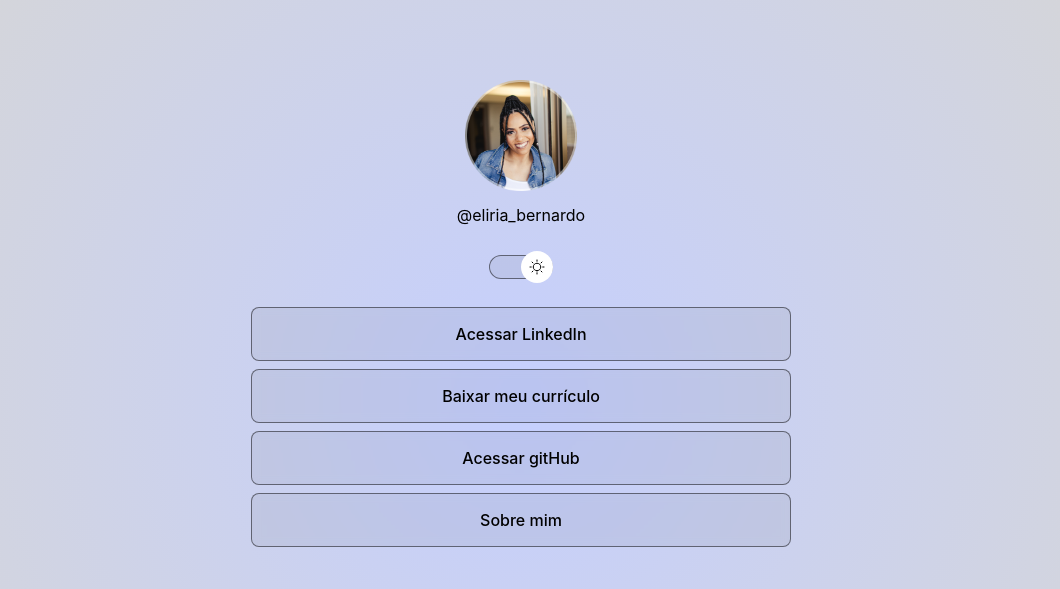
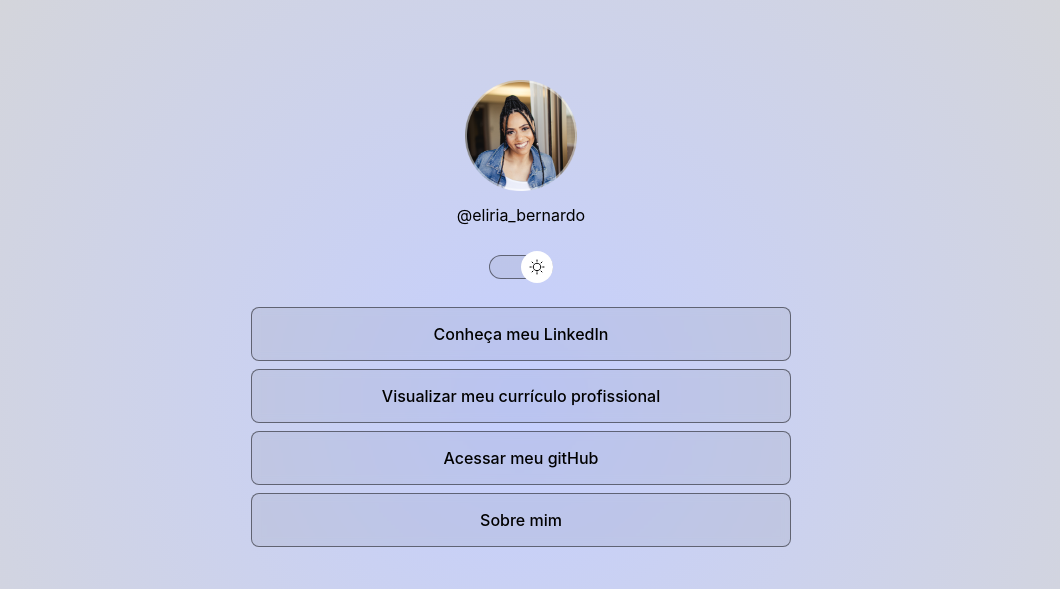
Before and after one commit to eliriamirna/Presentation-links, a plain HTML site: page index.html in a window 1280 px wide. Shown: the top 589 px of the page, without its empty margins (119-1179 px from the left). Drawn offline with nearby package versions, Linux system fonts and the light colour scheme.

Commit message:
change text links

```diff
--- a/index.html
+++ b/index.html
@@ -24,13 +24,13 @@
 
     <ul>
       <li>
-        <a href="https://www.linkedin.com/in/eliriamirna/" target="_blank">Acessar LinkedIn</a>
+        <a href="https://www.linkedin.com/in/eliriamirna/" target="_blank">Conheça meu LinkedIn</a>
       </li>
       <li>
-        <a href="#">Baixar meu currículo</a>
+        <a href="#">Visualizar meu currículo profissional</a>
       </li>
       <li>
-        <a href="https://github.com/eliriamirna?tab=repositories" target="_blank">Acessar gitHub</a>
+        <a href="https://github.com/eliriamirna?tab=repositories" target="_blank">Acessar meu gitHub</a>
       </li>
       <li>
         <a href="#">Sobre mim</a>
```
